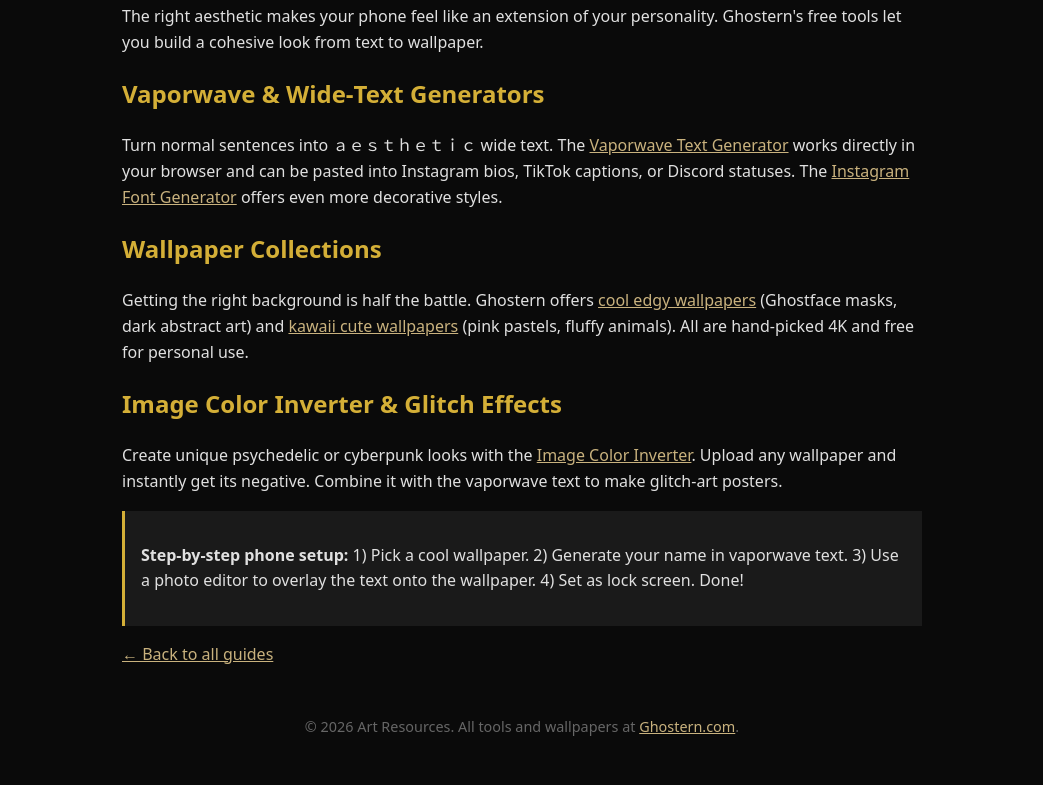
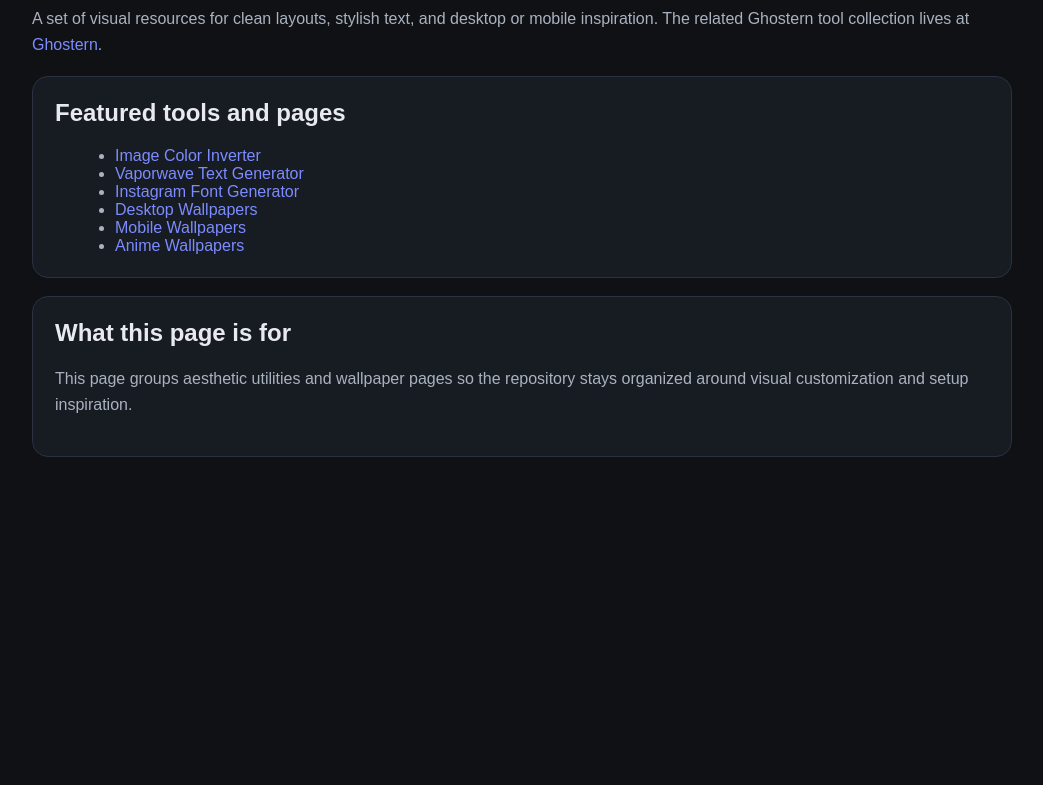
Before and after one commit to sharjeel2025/art-resources, a plain HTML site: page aesthetic-setups.html in a window 1280 px wide. Shown: the part 122-907 px from the top of the page, without its empty margins (118-1161 px from the left). After the commit the page ends 800 px from the top, so only its background shows below. Drawn offline with Linux system fonts and the light colour scheme.

Commit message:
Update aesthetic-setups.html

```diff
--- a/aesthetic-setups.html
+++ b/aesthetic-setups.html
@@ -1,38 +1,50 @@
-<!DOCTYPE html>
+<!doctype html>
 <html lang="en">
 <head>
-  <meta charset="UTF-8">
-  <meta name="viewport" content="width=device-width, initial-scale=1.0">
-  <title>Aesthetic Device Lab – Vaporwave Text, Cool Wallpapers & Color Tools | Art Resources</title>
-  <meta name="description" content="Create the dreamiest phone setup with free tools from Ghostern. Vaporwave wide text, kawaii wallpapers, color inverter, and aesthetic backgrounds.">
+  <meta charset="utf-8" />
+  <meta name="viewport" content="width=device-width, initial-scale=1" />
+  <title>Aesthetic Setups</title>
+  <meta name="description" content="Aesthetic text tools, image effects, and wallpaper resources for clean visual setups." />
   <style>
-    body { font-family: system-ui, sans-serif; max-width: 800px; margin: 0 auto; padding: 2rem; background: #0a0a0a; color: #e0e0e0; line-height: 1.6; }
-    h1, h2 { color: #d4af37; }
-    a { color: #c9b27e; }
-    .tip { background: #1a1a1a; border-left: 3px solid #d4af37; padding: 1rem; margin: 1rem 0; }
-    footer { margin-top: 3rem; text-align: center; font-size: 0.9rem; color: #666; }
+    body { margin: 0; font-family: Arial, Helvetica, sans-serif; background: #0f1115; color: #e8eaf0; }
+    main { max-width: 980px; margin: 0 auto; padding: 40px 20px 60px; }
+    a { color: #7c8cff; text-decoration: none; }
+    a:hover { text-decoration: underline; }
+    .panel { background: #171b22; border: 1px solid #2a3140; border-radius: 16px; padding: 22px; margin-top: 18px; }
+    h1, h2 { margin-top: 0; }
+    ul { margin: 10px 0 0 20px; color: #aab2c0; }
+    p { color: #aab2c0; line-height: 1.6; }
+    .crumb { margin-bottom: 12px; }
   </style>
 </head>
 <body>
-  <h1>🌐 Aesthetic Device Lab – Your Phone, Your Vibe</h1>
-  <p>The right aesthetic makes your phone feel like an extension of your personality. Ghostern's free tools let you build a cohesive look from text to wallpaper.</p>
+  <main>
+    <div class="crumb"><a href="index.html">Home</a> / Aesthetic Setups</div>
+    <h1>Aesthetic Setups</h1>
+    <p>
+      A set of visual resources for clean layouts, stylish text, and desktop or mobile inspiration.
+      The related Ghostern tool collection lives at <a href="https://ghostern.com/">Ghostern</a>.
+    </p>
 
-  <h2>Vaporwave & Wide‑Text Generators</h2>
-  <p>Turn normal sentences into ａｅｓｔｈｅｔｉｃ wide text. The <a href="https://ghostern.com/aesthetic/vaporwave-text-generator/">Vaporwave Text Generator</a> works directly in your browser and can be pasted into Instagram bios, TikTok captions, or Discord statuses. The <a href="https://ghostern.com/aesthetic/instagram-font-generator/">Instagram Font Generator</a> offers even more decorative styles.</p>
+    <section class="panel">
+      <h2>Featured tools and pages</h2>
+      <ul>
+        <li><a href="https://ghostern.com/aesthetic/image-color-inverter/">Image Color Inverter</a></li>
+        <li><a href="https://ghostern.com/aesthetic/vaporwave-text-generator/">Vaporwave Text Generator</a></li>
+        <li><a href="https://ghostern.com/aesthetic/instagram-font-generator/">Instagram Font Generator</a></li>
+        <li><a href="https://ghostern.com/gaming/setups/desktop-wallpapers/">Desktop Wallpapers</a></li>
+        <li><a href="https://ghostern.com/gaming/setups/mobile-wallpapers/">Mobile Wallpapers</a></li>
+        <li><a href="https://ghostern.com/anime/wallpapers/">Anime Wallpapers</a></li>
+      </ul>
+    </section>
 
-  <h2>Wallpaper Collections</h2>
-  <p>Getting the right background is half the battle. Ghostern offers <a href="https://ghostern.com/aesthetic/cool-wallpapers/">cool edgy wallpapers</a> (Ghostface masks, dark abstract art) and <a href="https://ghostern.com/aesthetic/kawaii-cute-wallpapers/">kawaii cute wallpapers</a> (pink pastels, fluffy animals). All are hand‑picked 4K and free for personal use.</p>
-
-  <h2>Image Color Inverter & Glitch Effects</h2>
-  <p>Create unique psychedelic or cyberpunk looks with the <a href="https://ghostern.com/aesthetic/image-color-inverter/">Image Color Inverter</a>. Upload any wallpaper and instantly get its negative. Combine it with the vaporwave text to make glitch‑art posters.</p>
-
-  <div class="tip">
-    <p><strong>Step‑by‑step phone setup:</strong> 1) Pick a cool wallpaper. 2) Generate your name in vaporwave text. 3) Use a photo editor to overlay the text onto the wallpaper. 4) Set as lock screen. Done!</p>
-  </div>
-
-  <p><a href="index.html">← Back to all guides</a></p>
-  <footer>
-    <p>© 2026 Art Resources. All tools and wallpapers at <a href="https://ghostern.com">Ghostern.com</a>.</p>
-  </footer>
+    <section class="panel">
+      <h2>What this page is for</h2>
+      <p>
+        This page groups aesthetic utilities and wallpaper pages so the repository stays organized
+        around visual customization and setup inspiration.
+      </p>
+    </section>
+  </main>
 </body>
 </html>
```
